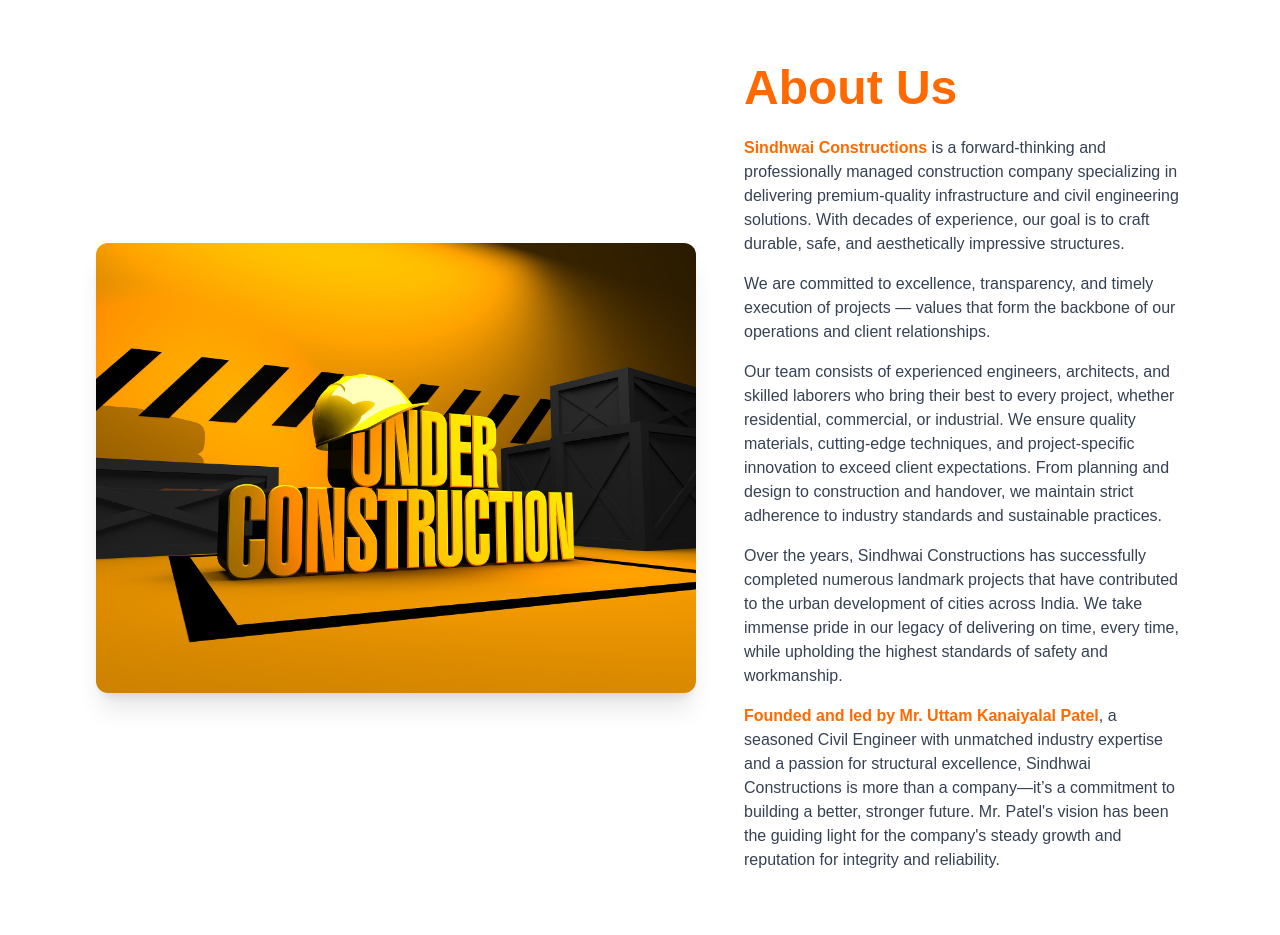
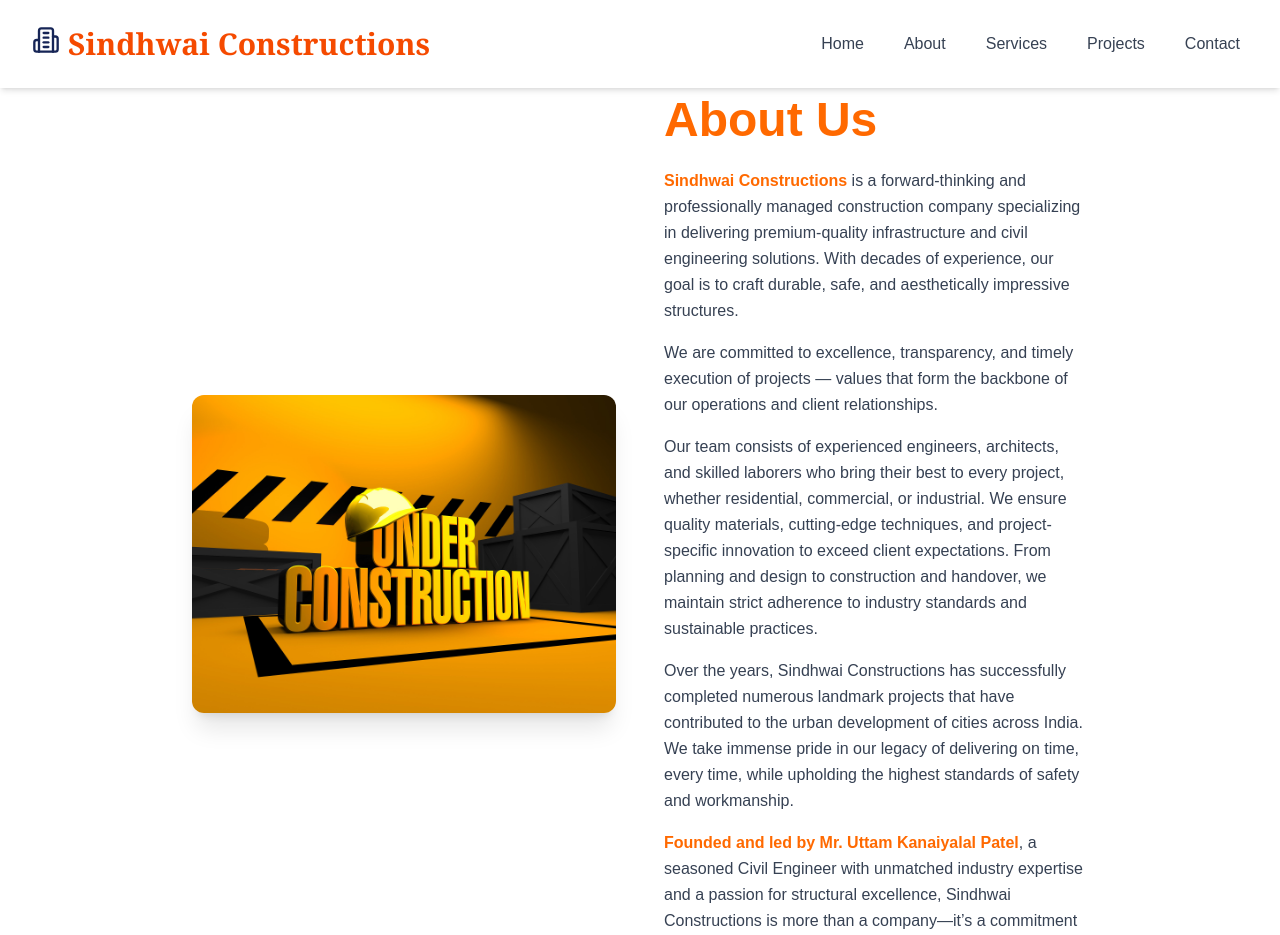
Before and after one commit to Git-Nish14/ssconstruction, a Next.js app: page /about in a window 1280 px wide. Shown: the top 935 px of the page. Built offline with nearby package versions, Linux system fonts and the light colour scheme.

Commit message:
Updated UI

```diff
--- a/app/about/page.tsx
+++ b/app/about/page.tsx
@@ -3,71 +3,79 @@ import { Building2, Phone, Mail, MapPin } from "lucide-react";
 import Image from "next/image";
 import Link from "next/link";
 import { motion } from "framer-motion";
+import Navbar from "@/components/Navbar";
 
 export default function AboutUs() {
   return (
-    <div className="w-full min-h-screen bg-white  text-gray-900  px-4 py-16 md:px-24 flex items-center justify-center">
+    <>
+      <Navbar />
+      <div className="w-full min-h-screen bg-white text-gray-900 px-4 pt-24 pb-4 md:px-16 lg:px-32 xl:px-48 flex items-start justify-center">
         <motion.div
           initial={{ opacity: 0, y: 40 }}
           animate={{ opacity: 1, y: 0 }}
           transition={{ duration: 0.8 }}
-        className="w-full max-w-7xl"
+          className="w-full max-w-[1600px]"
         >
-        <div className="flex flex-col md:flex-row items-center gap-12">
+          <div className="flex flex-col lg:flex-row items-center gap-12">
+            <div className="w-full lg:w-1/2">
               <Image
                 src="/main.jpg"
                 alt="Sindhwai Constructions"
-            width={600}
-            height={500}
-            className="rounded-xl shadow-xl object-cover"
+                width={800}
+                height={600}
+                className="rounded-xl shadow-xl object-cover w-full h-auto"
               />
+            </div>
 
-          <div className="flex-1">
-            <h1 className="text-5xl font-extrabold mb-6 text-orange-500">
+            <div className="w-full lg:w-1/2">
+              <h1 className="text-4xl md:text-5xl font-extrabold mb-6 text-orange-500">
                 About Us
               </h1>
-            <p className=" text-base text-gray-700  mb-4">
+              <div className="space-y-4 text-base text-gray-700 leading-relaxed">
+                <p>
                   <span className="font-semibold text-orange-500">
                     Sindhwai Constructions
                   </span>{" "}
-              is a forward-thinking and professionally managed construction
-              company specializing in delivering premium-quality infrastructure
-              and civil engineering solutions. With decades of experience, our
-              goal is to craft durable, safe, and aesthetically impressive
-              structures.
+                  {`is a forward-thinking and professionally managed construction
+                  company specializing in delivering premium-quality
+                  infrastructure and civil engineering solutions. With decades
+                  of experience, our goal is to craft durable, safe, and
+                  aesthetically impressive structures.`}
                 </p>
-            <p className="text-base text-gray-700  mb-4">
-              We are committed to excellence, transparency, and timely execution
-              of projects — values that form the backbone of our operations and
-              client relationships.
+                <p>
+                  {`We are committed to excellence, transparency, and timely
+                  execution of projects — values that form the backbone of our
+                  operations and client relationships.`}
                 </p>
-            <p className="text-base text-gray-700 mb-4">
-              Our team consists of experienced engineers, architects, and
-              skilled laborers who bring their best to every project, whether
-              residential, commercial, or industrial. We ensure quality
-              materials, cutting-edge techniques, and project-specific
-              innovation to exceed client expectations. From planning and design
-              to construction and handover, we maintain strict adherence to
-              industry standards and sustainable practices.
+                <p>
+                  {`Our team consists of experienced engineers, architects, and
+                  skilled laborers who bring their best to every project,
+                  whether residential, commercial, or industrial. We ensure
+                  quality materials, cutting-edge techniques, and
+                  project-specific innovation to exceed client expectations.
+                  From planning and design to construction and handover, we
+                  maintain strict adherence to industry standards and
+                  sustainable practices.`}
                 </p>
-            <p className="text-base text-gray-700 mb-4">
-              Over the years, Sindhwai Constructions has successfully completed
-              numerous landmark projects that have contributed to the urban
-              development of cities across India. We take immense pride in our
-              legacy of delivering on time, every time, while upholding the
-              highest standards of safety and workmanship.
+                <p>
+                  {`Over the years, Sindhwai Constructions has successfully
+                  completed numerous landmark projects that have contributed to
+                  the urban development of cities across India. We take immense
+                  pride in our legacy of delivering on time, every time, while
+                  upholding the highest standards of safety and workmanship.`}
                 </p>
-            <p className="text-base text-gray-700 ">
+                <p>
                   <span className="font-semibold text-orange-500">
-                {`Founded and led by Mr. Uttam Kanaiyalal Patel`}
+                    Founded and led by Mr. Uttam Kanaiyalal Patel
                   </span>
-              {`, a seasoned Civil Engineer with unmatched industry expertise and
-              a passion for structural excellence, Sindhwai Constructions is
-              more than a company—it’s a commitment to building a better,
-              stronger future. Mr. Patel's vision has been the guiding light for
-              the company's steady growth and reputation for integrity and
-              reliability.`}
+                  {`, a seasoned Civil Engineer with unmatched industry expertise
+                  and a passion for structural excellence, Sindhwai
+                  Constructions is more than a company—it’s a commitment to
+                  building a better, stronger future. Mr. Patel's vision has
+                  been the guiding light for the company's steady growth and
+                  reputation for integrity and reliability.`}
                 </p>
+              </div>
             </div>
           </div>
 
@@ -75,31 +83,32 @@ export default function AboutUs() {
             initial={{ opacity: 0 }}
             animate={{ opacity: 1 }}
             transition={{ delay: 0.4, duration: 1 }}
-          className="grid grid-cols-1 sm:grid-cols-2 md:grid-cols-4 gap-8 mt-16 text-sm"
+            className="grid grid-cols-1 sm:grid-cols-2 md:grid-cols-4 gap-6 mt-8 md:mt-6 text-sm mb-0"
           >
             <div className="flex items-center gap-3">
               <Building2 className="text-orange-500" />
-            <span className="text-gray-800">20+ Years of Experience</span>
+              <span className="text-gray-800">25+ Years of Experience</span>
             </div>
             <div className="flex items-center gap-3">
               <MapPin className="text-orange-500" />
-            <span className="text-gray-800">Mumbai, India</span>
+              <span className="text-gray-800">Ahmedabad, India</span>
             </div>
             <div className="flex items-center gap-3">
               <Phone className="text-orange-500" />
-            <span className="text-gray-800 ">+91 98765 43210</span>
+              <span className="text-gray-800">+91 98251 11774</span>
             </div>
             <div className="flex items-center gap-3">
               <Mail className="text-orange-500" />
               <Link
-              href="mailto:info@sindhwaiconstructions.com"
+                href="mailto:sindhwai_const@yahoo.in"
                 className="text-gray-800 hover:underline"
               >
-              info@sindhwaiconstructions.com
+                sindhwai_const@yahoo.in
               </Link>
             </div>
           </motion.div>
         </motion.div>
       </div>
+    </>
   );
 }
--- a/components/About.tsx
+++ b/components/About.tsx
@@ -131,7 +131,7 @@ const About = () => {
             transition={{ duration: 0.6 }}
             className="bg-orange-500 hover:bg-[#001248] text-white px-6 sm:px-8 py-3 transition duration-300 text-sm sm:text-base font-medium rounded-full"
           >
-            Discover More
+            More About Us
           </motion.button>
         </Link>
       </motion.div>
--- a/components/Footer.tsx
+++ b/components/Footer.tsx
@@ -1,5 +1,4 @@
 "use client";
-
 import {
   Mail,
   MapPin,
@@ -14,107 +13,106 @@ import {
 export default function Footer() {
   const scrollToTop = () => window.scrollTo({ top: 0, behavior: "smooth" });
 
+  const socialLinks = [
+    { icon: Facebook, href: "https://www.facebook.com/", label: "Facebook" },
+    { icon: Twitter, href: "https://twitter.com/", label: "Twitter" },
+    { icon: Instagram, href: "https://instagram.com/", label: "Instagram" },
+    { icon: Linkedin, href: "https://linkedin.com/", label: "LinkedIn" },
+  ];
+
   return (
-    <footer className="bg-[#0D1B2A] text-white pt-12 pb-6 px-4 md:px-20 relative">
-      <div className="flex flex-col md:flex-row justify-between items-start gap-12 md:gap-20">
-        {/* Newsletter - Left Side */}
-        <div className="md:w-1/2">
-          <h2 className="text-xl font-semibold mb-4">Newsletter</h2>
-          <p className="text-sm text-gray-300 mb-4">
-            Stay updated with our latest news and updates. Subscribe to our
-            newsletter!
+    <footer className="bg-[#121f2f] text-white py-12 px-4 md:px-12 lg:px-20 relative md:mb-0">
+      <div className="container mx-auto">
+        <div className="grid grid-cols-1 md:grid-cols-3 gap-8 mb-8 md:mb-0">
+          {/* Company Branding */}
+          <div className="text-center md:text-left">
+            <h2 className="text-2xl font-bold mb-4 text-orange-500">
+              Shree Sindhwai Constructions
+            </h2>
+            <p className="text-gray-300 text-sm">
+              Building excellence, delivering quality, and creating lasting
+              value.
             </p>
-          <div className="flex max-w-md">
-            <input
-              type="email"
-              placeholder="Enter your email"
-              className="p-3 rounded-l-md text-white bg-[#1B263B] w-full placeholder-gray-400 focus:outline-none"
-            />
-            <button className="bg-orange-500 px-5 py-2 rounded-r-md font-semibold hover:bg-orange-600 transition-all">
-              Sign Up
-            </button>
-          </div>
           </div>
 
-        {/* Contact Info - Right Side */}
-        <div className="md:w-1/2 flex flex-col items-end">
-          <div>
-
-            <h2 className="text-xl font-semibold mb-4">Contact Info</h2>
-            <div className="text-sm text-gray-300 space-y-3">
-              <div className="flex items-start gap-2">
-                <MapPin size={18} /> <span>Ahmedabad, India</span>
+          {/* Contact Information */}
+          <div className="text-center">
+            <h3 className="text-xl font-semibold mb-4 text-white">
+              Contact Information
+            </h3>
+            <div className="space-y-3">
+              <div className="flex items-center justify-center gap-2 text-gray-300">
+                <MapPin size={18} className="text-orange-500" />
+                <span>Ahmedabad, India</span>
               </div>
-              <div className="flex items-center gap-2">
-                <Mail size={18} /> <span>Sindhwai_const@yahoo.in</span>
+              <div className="flex items-center justify-center gap-2 text-gray-300">
+                <Mail size={18} className="text-orange-500" />
+                <a
+                  href="mailto:sindhwai_const@yahoo.in"
+                  className="hover:text-orange-400 transition"
+                >
+                  sindhwai_const@yahoo.in
+                </a>
               </div>
-              <div className="flex items-center gap-2">
-                <Phone size={18} /> <span>+012 345 67890</span>
-              </div>
-              <div className="flex items-center gap-2">
-                <Phone size={18} /> <span>+012 345 67890</span>
-              </div>
-              <div className="flex gap-4 mt-4">
+              <div className="flex items-center justify-center gap-2 text-gray-300">
+                <Phone size={18} className="text-orange-500" />
                 <a
-                  href="https://www.facebook.com/"
-                  target="_blank"
-                  rel="noopener noreferrer"
-                  className="hover:text-orange-500 transition"
+                  href="tel:+919825111774"
+                  className="hover:text-orange-400 transition"
                 >
-                  <Facebook />
-                </a>
-                <a
-                  href="https://twitter.com/"
-                  target="_blank"
-                  rel="noopener noreferrer"
-                  className="hover:text-orange-500 transition"
-                >
-                  <Twitter />
-                </a>
-                <a
-                  href="https://instagram.com/"
-                  target="_blank"
-                  rel="noopener noreferrer"
-                  className="hover:text-orange-500 transition"
-                >
-                  <Instagram />
-                </a>
-                <a
-                  href="https://linkedin.com/"
-                  target="_blank"
-                  rel="noopener noreferrer"
-                  className="hover:text-orange-500 transition"
-                >
-                  <Linkedin />
+                  +91 98251 11774
                 </a>
               </div>
             </div>
           </div>
 
+          {/* Social Media Links */}
+          <div className="flex flex-col items-center">
+            <h3 className="text-xl font-semibold mb-4 text-white">
+              Connect With Us
+            </h3>
+            <div className="flex space-x-4">
+              {socialLinks.map(({ icon: Icon, href, label }) => (
+                <a
+                  key={label}
+                  href={href}
+                  target="_blank"
+                  rel="noopener noreferrer"
+                  aria-label={label}
+                  className="text-gray-300 hover:text-orange-500 transition-colors duration-300"
+                >
+                  <Icon size={24} />
+                </a>
+              ))}
+            </div>
           </div>
         </div>
 
-      {/* Bottom line */}
-      <div className="text-center text-sm text-gray-400 border-t border-gray-700 mt-10 pt-4">
+        {/* Copyright and Design Credit */}
+        <div className="text-center text-sm text-gray-400 border-t border-gray-700 pt-6">
+          <p>
             © {new Date().getFullYear()}{" "}
             <span className="font-semibold text-white">
-          Shree Sindhwai Construction
+              Shree Sindhwai Constructions
             </span>
             . All rights reserved. Designed by{" "}
             <a
               href="https://www.techifive.com"
               target="_blank"
-          className="text-blue-400 underline hover:text-blue-300 transition"
+              rel="noopener noreferrer"
+              className="text-orange-400 hover:text-orange-300 transition"
             >
               Techifive
             </a>
+          </p>
+        </div>
       </div>
 
-      {/* Scroll to Top Arrow */}
+      {/* Scroll to Top Button */}
       <button
         onClick={scrollToTop}
         aria-label="Scroll to top"
-        className="fixed right-4 bottom-4 bg-orange-500 hover:bg-orange-600 p-2 rounded-full shadow-md transition z-50"
+        className="absolute right-4 bottom-4 bg-orange-500 hover:bg-orange-600 p-3 rounded-full shadow-lg transition-all duration-300 z-50 animate-bounce"
       >
         <ArrowUp size={20} className="text-white" />
       </button>
```
Also changed, not shown: app/contact/page.tsx (+9 -10 lines), components/Services.tsx (+2 -5 lines), components/StatsSection.tsx (+29 -9 lines). Lines whose indentation alone changed are shown as unchanged.
